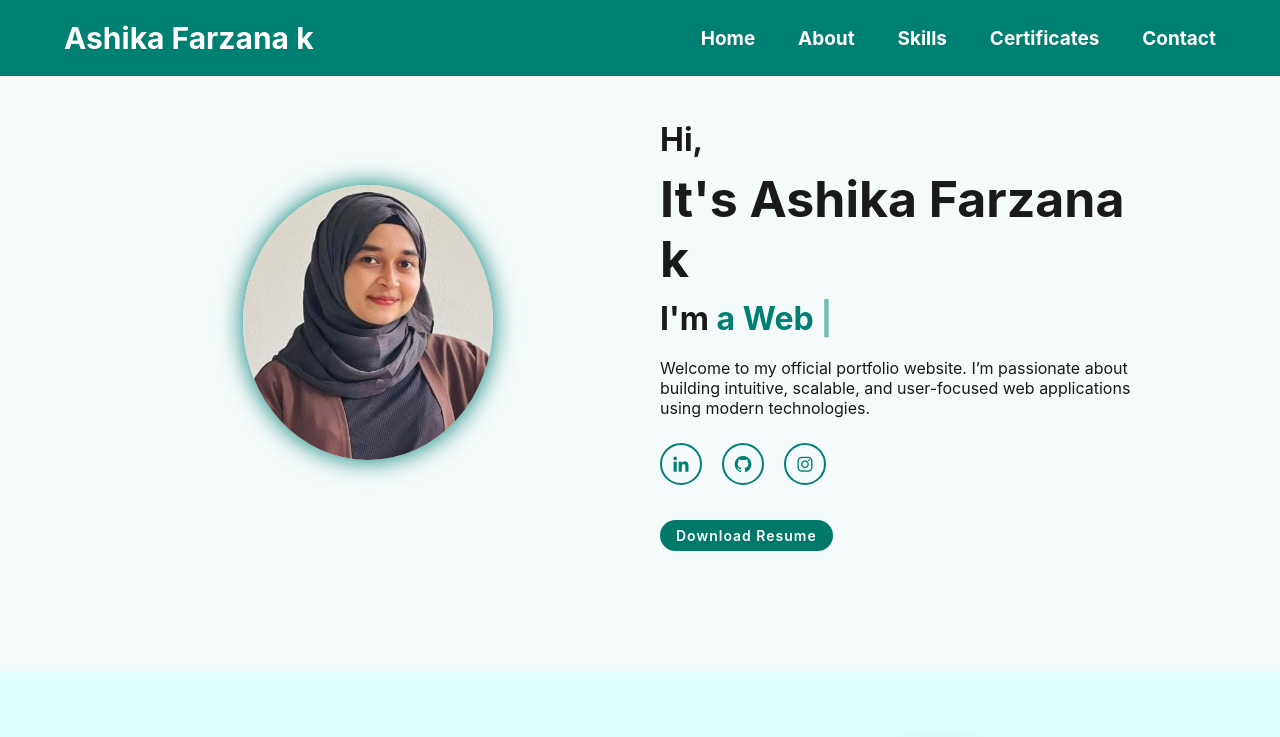
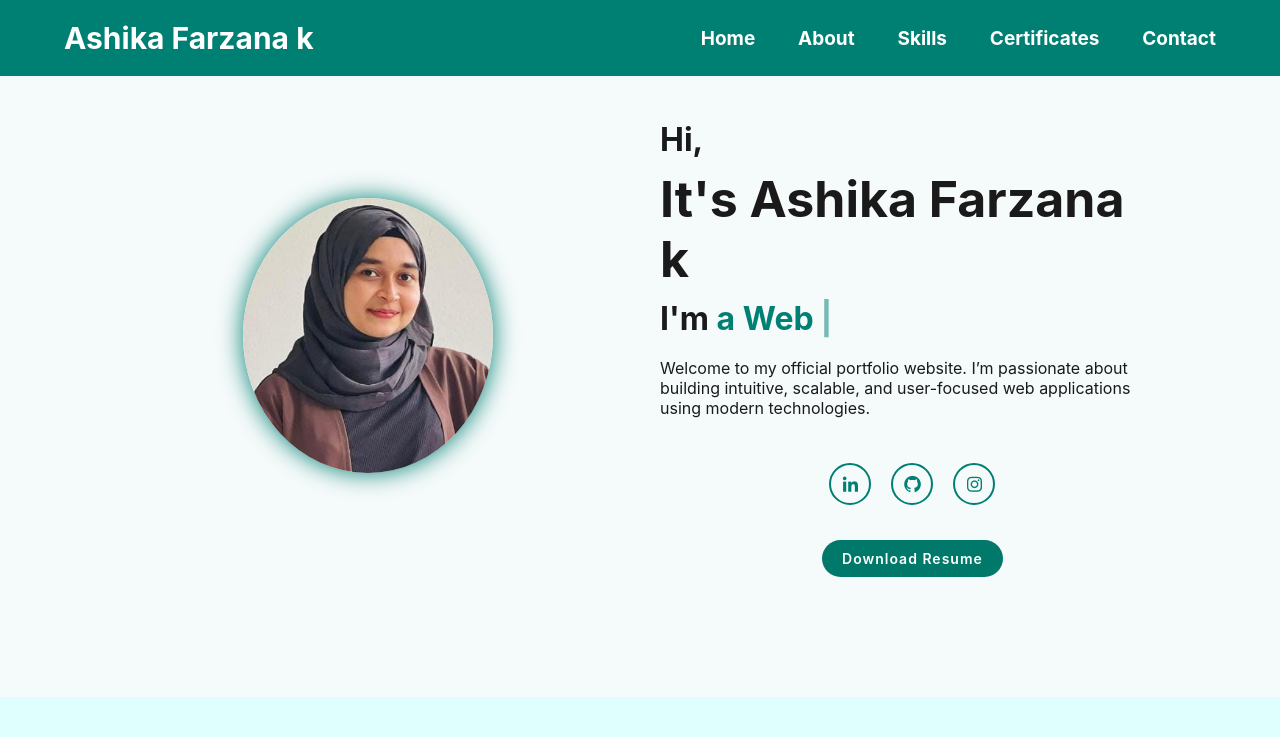
Before and after one commit to Ashika-313/ashika-portfolio, a plain HTML site: page index.html in a window 1280 px wide. Shown: the top 737 px of the page. Drawn offline with nearby package versions, Linux system fonts and the light colour scheme.

Commit message:
Update style.css

```diff
--- a/style.css
+++ b/style.css
@@ -1,4 +1,21 @@
-/* Remove underline from all links */
+.actions {
+  display: flex;
+  flex-direction: column;
+  align-items: center;
+  gap: 1.5rem;
+}
+
+.social-media {
+  display: flex;
+  gap: 1rem;
+  justify-content: center;
+}
+
+.home-content .btn {
+  display: inline-block;
+  padding: 10px 20px;
+  margin: 0; /* remove old margin-top */
+}
 a {
   text-decoration: none;
 }
```
